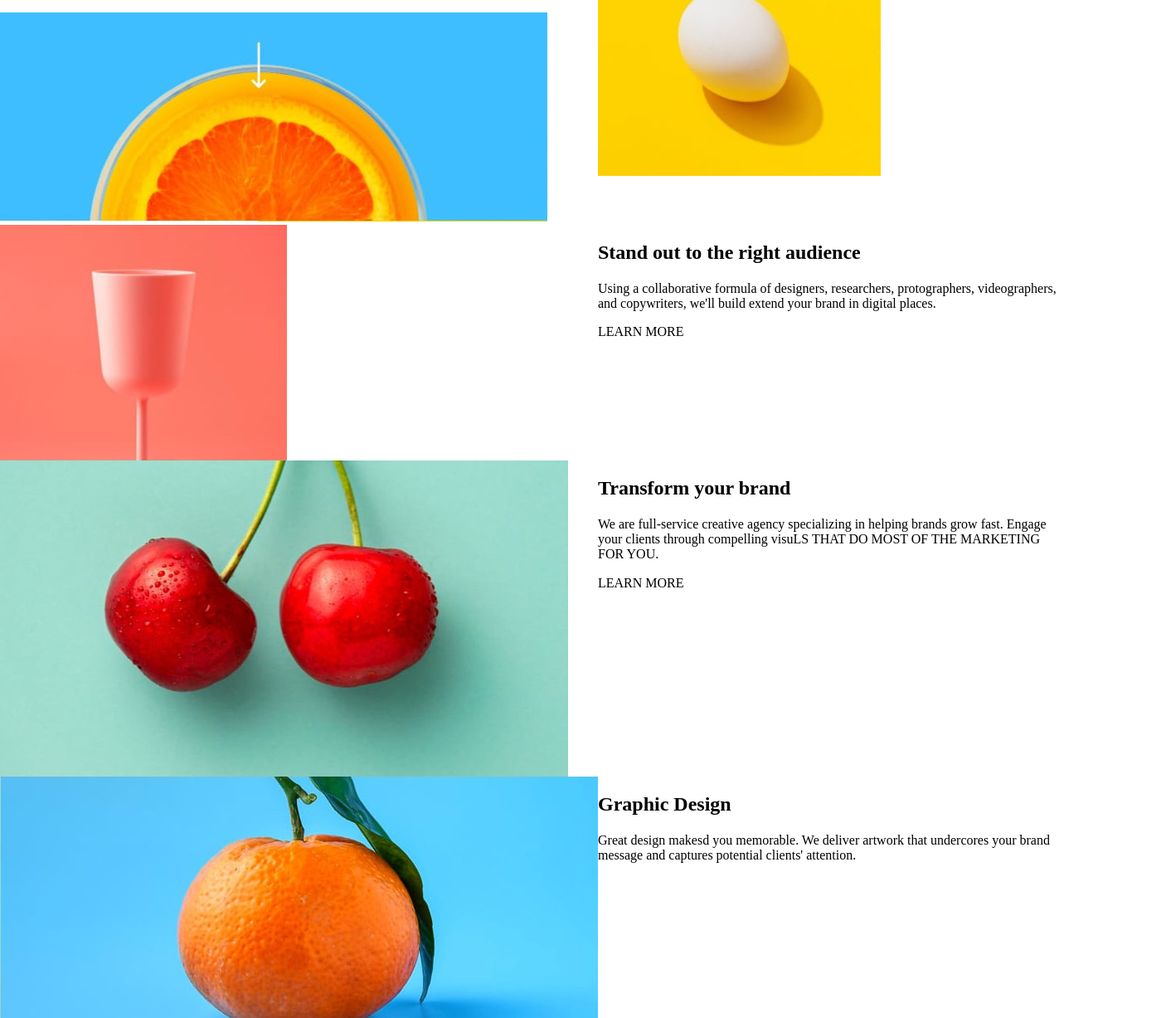
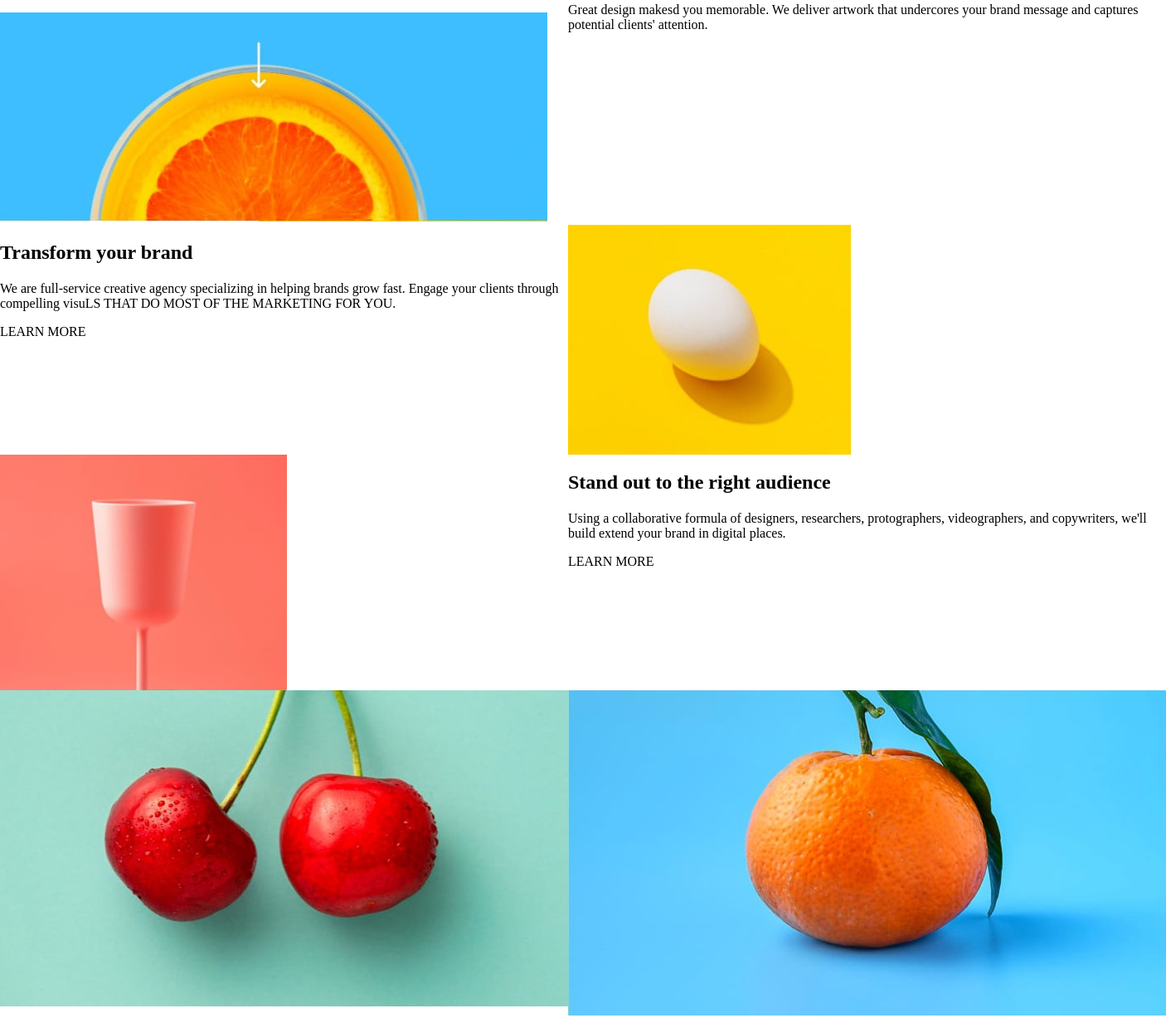
Before and after one commit to cecilia-rds/sunnyside-agency, a plain HTML site: page index.html in a window 1280 px wide. Shown: the part 184-1411 px from the top of the page at 83% size, 1406 px wide, since content can reach past the window. Drawn offline with Linux system fonts and the light colour scheme.

Commit message:
Adjusted grid css

```diff
--- a/assets/css/style.css
+++ b/assets/css/style.css
@@ -7,9 +7,9 @@ main {
 
     grid-template-areas:
    ".principal .principal"
-   ".secao2 .secao__img"
-   ".secao3 .secao4"
-   ".secao5 .clients"
+   ".secao3 .secao__img"
+   ".secao4 .secao5"
+   ".secao6 .secao7__img"
    ".secao5 .clients"
    ".secao5 .clients"
 
@@ -18,20 +18,29 @@ main {
    grid-area: 1/1;
 
 }
-.secao2 {
+.secao3 {
    grid-area: 2/1;
 }
 .secao__img {
    grid-area: 2/2;
 }
-.secao3__img {
-   grid-area: 3/1;
+.secao4__img {
+   grid-area: 2/2;
 }
 
-.secao3 {
-    grid-area: 3/2;
+.secao5__img {
+    grid-area: 3/1;
 
 }
-.secao4{
-    grid-area: 5/2;
+.secao6{
+    grid-area: 3/2;
 }
+.secao7__img {
+   grid-area: 4/1;
+}
+.secao8__img {
+   grid-area: 4/2;
+}
+.clients {
+   grid-area: 6/1;
+}
```
